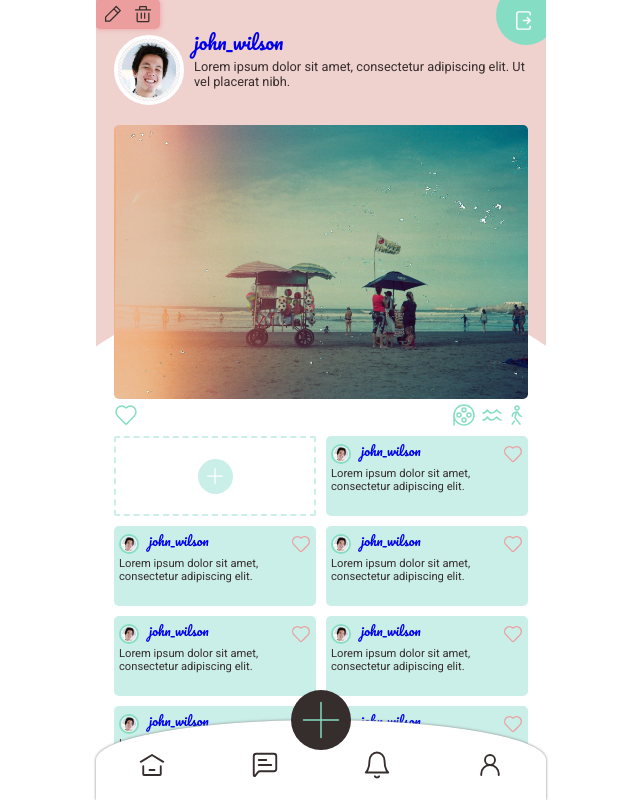
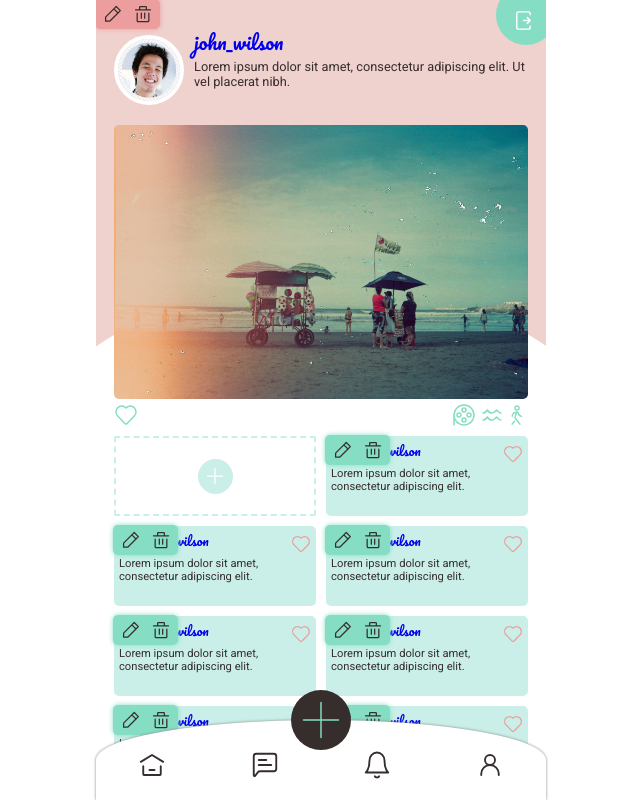
Before and after one commit to mdart86/Pixello, a React (Create React App) app: page /view-post in a window 1280 px wide. Shown: the whole page, without its empty margins (319-959 px from the left). Built offline with nearby package versions, Linux system fonts and the light colour scheme.

Commit message:
permissions bar correctly positioned for posts and profiles. comment positioning needs more work

```diff
--- a/src/components/Comment.js
+++ b/src/components/Comment.js
@@ -1,6 +1,7 @@
 import React from 'react'
 import { Link } from 'react-router-dom'
 import styled from 'styled-components'
+import { PermissionsBar } from './PermissionsBar'
 import profilePicture from '../images/profile-picture.jpeg'
 import like from '../images/like-pink.svg'
 
@@ -12,6 +13,7 @@ export const Comment = () => {
     return (
 
             <Box>
+                <PermissionsBar comment="true"/>
                 <Link to="/profile"><Avatar src={profilePicture} alt="A man's profile picture."/></Link>
                 <Icon src={like} alt="like button"/>
                 <StyledLink to="/profile"><Username>john_wilson</Username></StyledLink>
@@ -25,6 +27,7 @@ const Box = styled.div`
     background: var(--blue);
     margin: 0;
     border-radius: 5px;
+    position: relative;
 `
 
 const Avatar = styled.img`
--- a/src/components/PermissionsBar.js
+++ b/src/components/PermissionsBar.js
@@ -3,7 +3,16 @@ import styled from 'styled-components'
 import edit from '../images/edit.svg'
 import deleteIcon from '../images/delete.svg'
 
-export const PermissionsBar = () => {
+export const PermissionsBar = ( { comment } ) => {
+
+    if (comment) {
+        return (
+            <CommentBox>
+                <Icon src={edit} alt="edit pencil icon"/>
+                <Icon src={deleteIcon} alt="delete bin icon"/>
+            </CommentBox>
+        )
+    } else {
         return (
             <Box>
                 <Icon src={edit} alt="edit pencil icon"/>
@@ -11,11 +20,11 @@ export const PermissionsBar = () => {
             </Box>
         )
     }
+}
 
 const Box = styled.div`
     position: absolute;
-    top: -1px;
-    left: -1px;
+    ${props => !props.comment ? "top: -1px; left: -1px;" : null}
     height: 30px;
     width: 65px;
     background: var(--dark-pink);
@@ -26,6 +35,12 @@ const Box = styled.div`
     align-items: center;
 `
 
+const CommentBox = styled(Box)`
+    right: 0;
+    background: var(--green);
+    box-shadow: 0 0 5px var(--green);
+`
+
 const Icon = styled.img`
     height: 20px;
     margin: 0 5px;
--- a/src/components/Profile.js
+++ b/src/components/Profile.js
@@ -1,6 +1,7 @@
 import React from 'react'
 import { Link } from 'react-router-dom'
 import styled from 'styled-components'
+import { PermissionsBar } from './PermissionsBar'
 import profilePicture from '../images/profile-picture.jpeg'
 import placeholder from '../images/placeholder.jpg'
 
@@ -15,6 +16,7 @@ export const Profile = () => {
             <PinkFeature>
                 <WhiteFeature/>
             </PinkFeature>
+            <PermissionsBar/>
             <ProfileContainer>
                 <Username>john_wilson</Username>
                 <Bio>Lorem ipsum dolor sit amet, consectetur adipiscing elit. Ut vel placerat nibh.</Bio>
```
Lines whose indentation alone changed are shown as unchanged.
